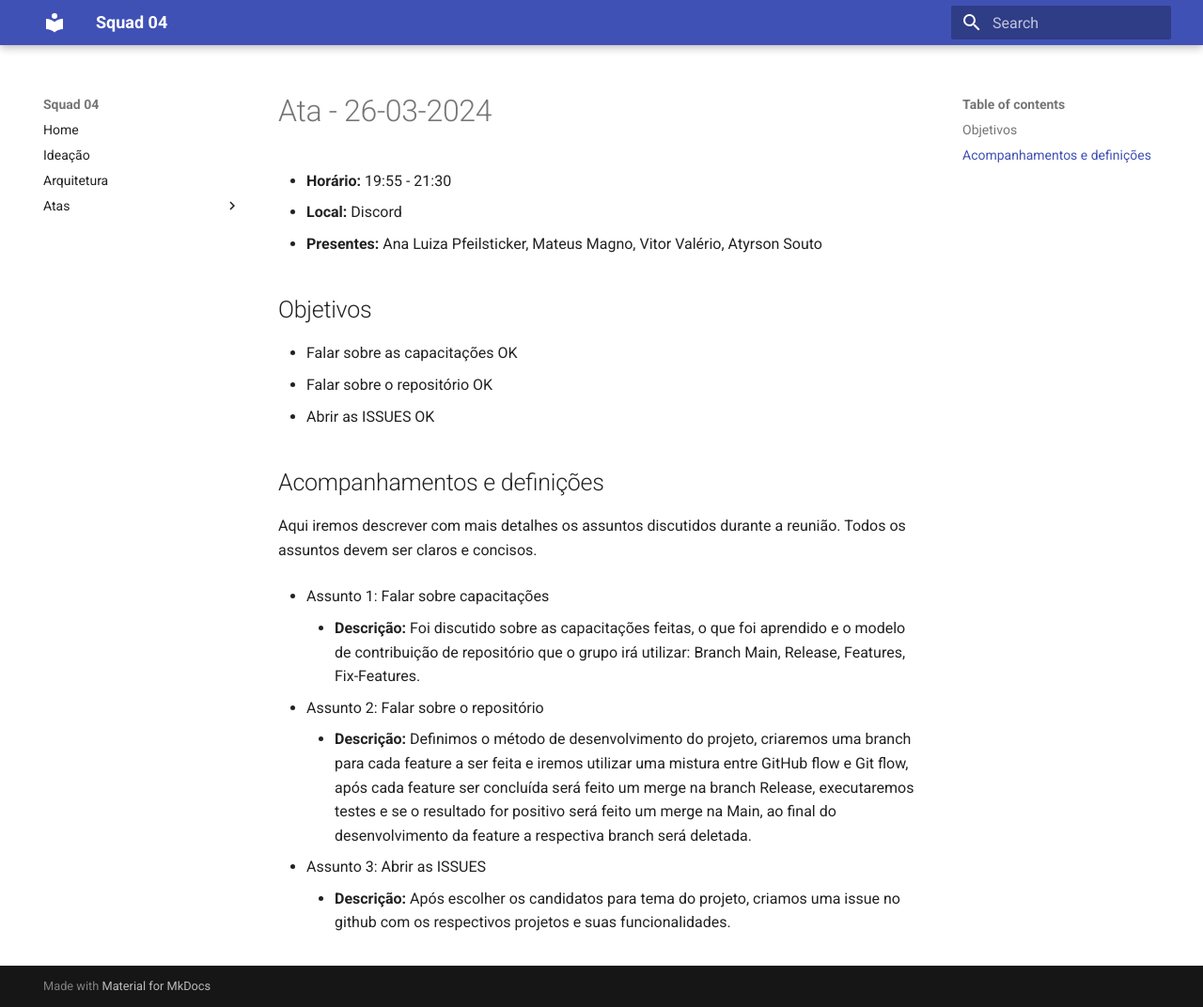
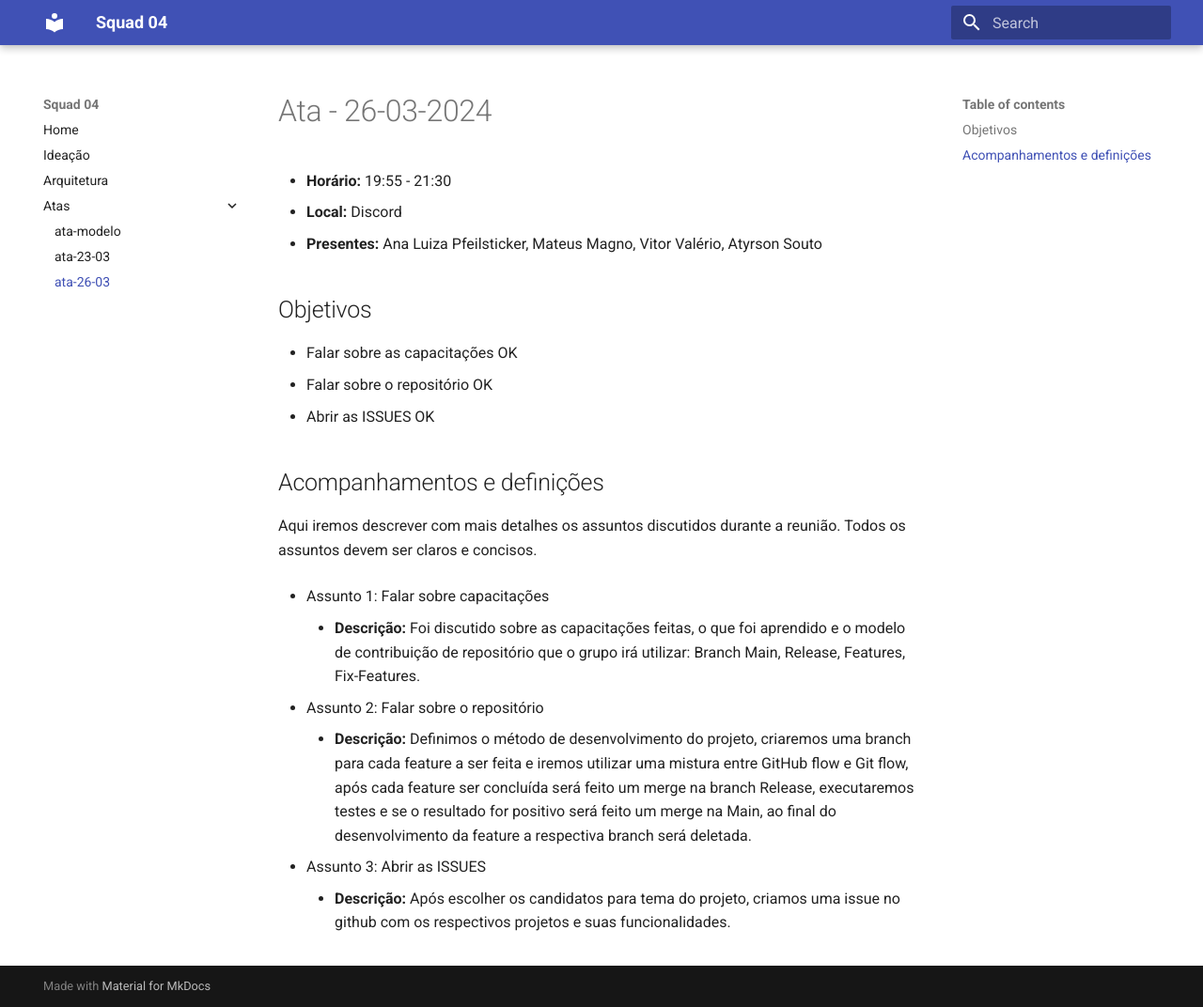
Before and after one commit to unb-mds/2024-1-squad04, an MkDocs documentation site: the page built from docs/Atas/ata-26-03.md, in a window 1280 px wide and 1072 px high. Shown: the whole window at 94% size. Built offline with MkDocs 1.6.1 and Material for MkDocs 9.7.7, drawn with Linux system fonts in a browser that asks for light colours.

Commit message:
Update mkdocs.yml

```diff
--- a/mkdocs.yml
+++ b/mkdocs.yml
@@ -9,3 +9,4 @@ nav:
   - Atas:
     - ata-modelo: Atas/ata-modelo.md
     - ata-23-03: Atas/ata-23-03.md
+    - ata-26-03: Atas/ata-26-03.md
```
